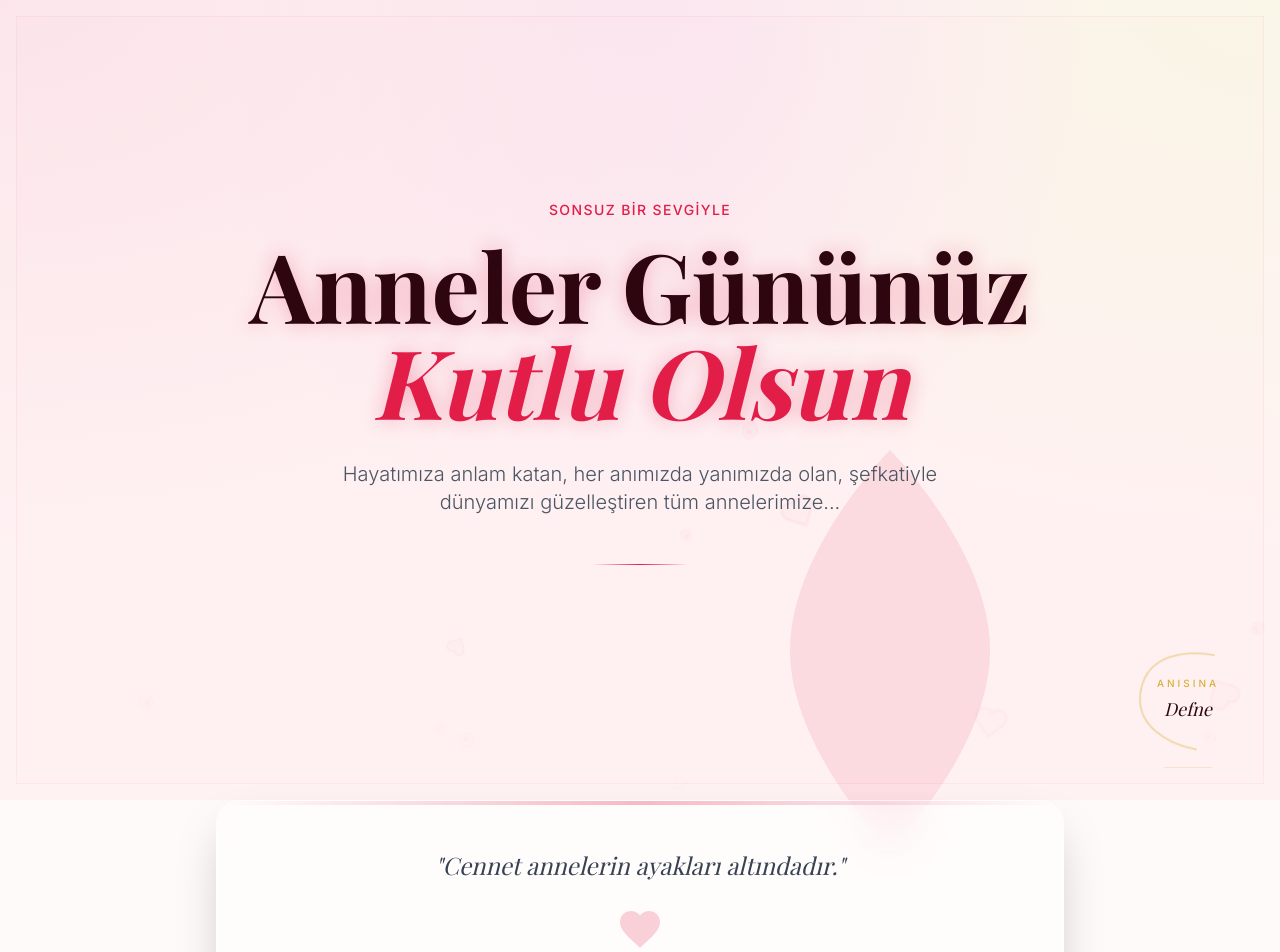
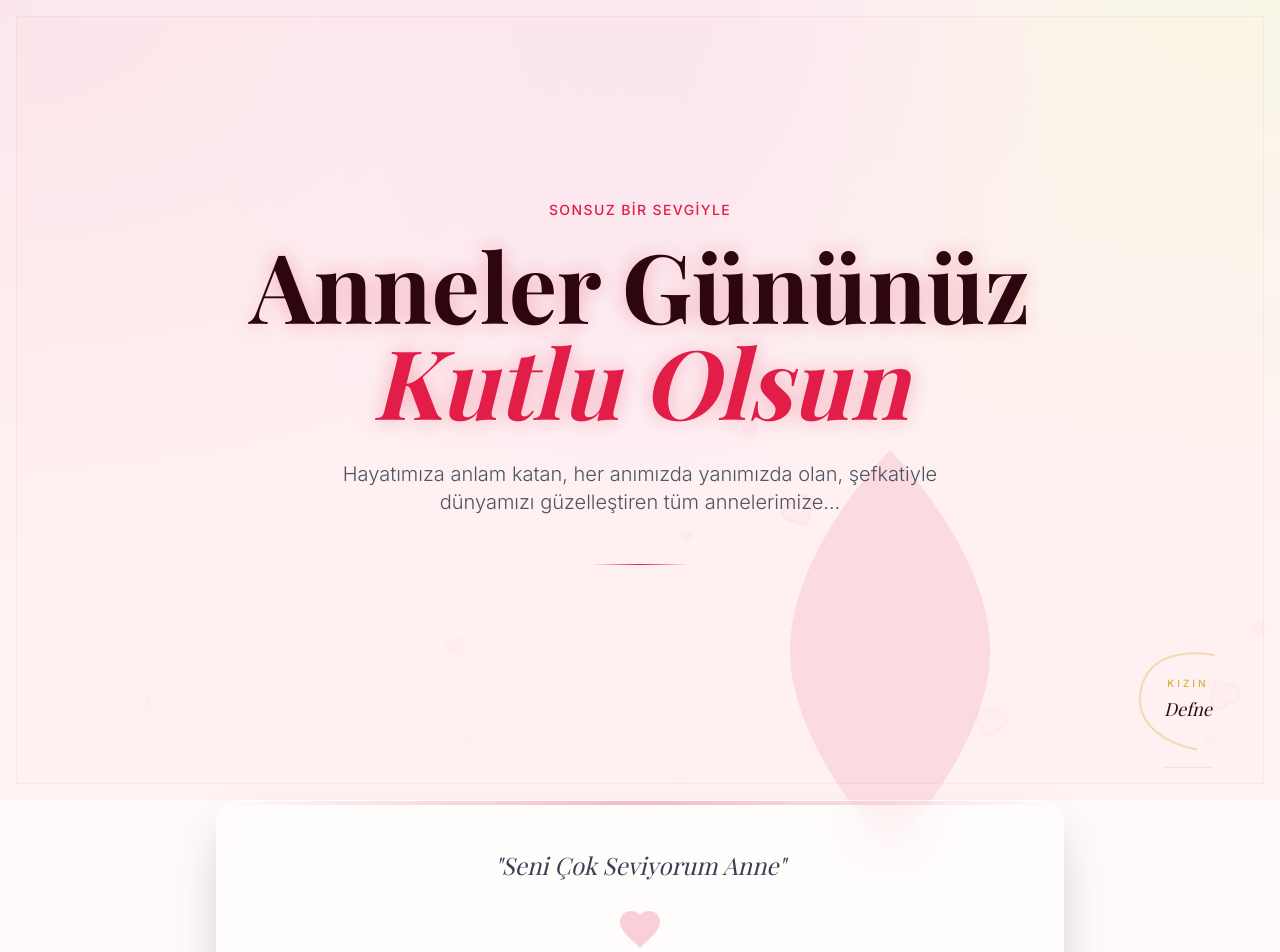
Before and after one commit to S-SK-TR/mothersday-anisina-saygi-uygulamasi-60, a React (Vite) app: page / in a window 1280 px wide. Shown: the top 952 px of the page. Built offline with nearby package versions, Linux system fonts and the light colour scheme; a web font is replaced by a local one.

Commit message:
feat: personalize message and signature text

```diff
--- a/src/components/layout/AppShell.tsx
+++ b/src/components/layout/AppShell.tsx
@@ -29,7 +29,7 @@ export function AppShell() {
               <div className="absolute top-0 left-0 w-full h-1 bg-gradient-to-r from-transparent via-primary to-transparent opacity-30" />
 
               <blockquote className="text-2xl font-display italic text-gray-700 mb-6">
-                "Cennet annelerin ayakları altındadır."
+                "Seni Çok Seviyorum Anne"
               </blockquote>
               <div className="w-12 h-12 mx-auto mb-6 text-primary/20">
                 <svg viewBox="0 0 24 24" fill="currentColor">
--- a/src/components/layout/SignatureBadge.tsx
+++ b/src/components/layout/SignatureBadge.tsx
@@ -51,7 +51,7 @@ export function SignatureBadge() {
             animate={{ opacity: [0.6, 1, 0.6] }}
             transition={{ duration: 4, repeat: Infinity }}
           >
-            Anısına
+            Kızın
           </motion.span>
           <span className="font-display italic text-lg text-secondary-foreground">
             Defne
```
